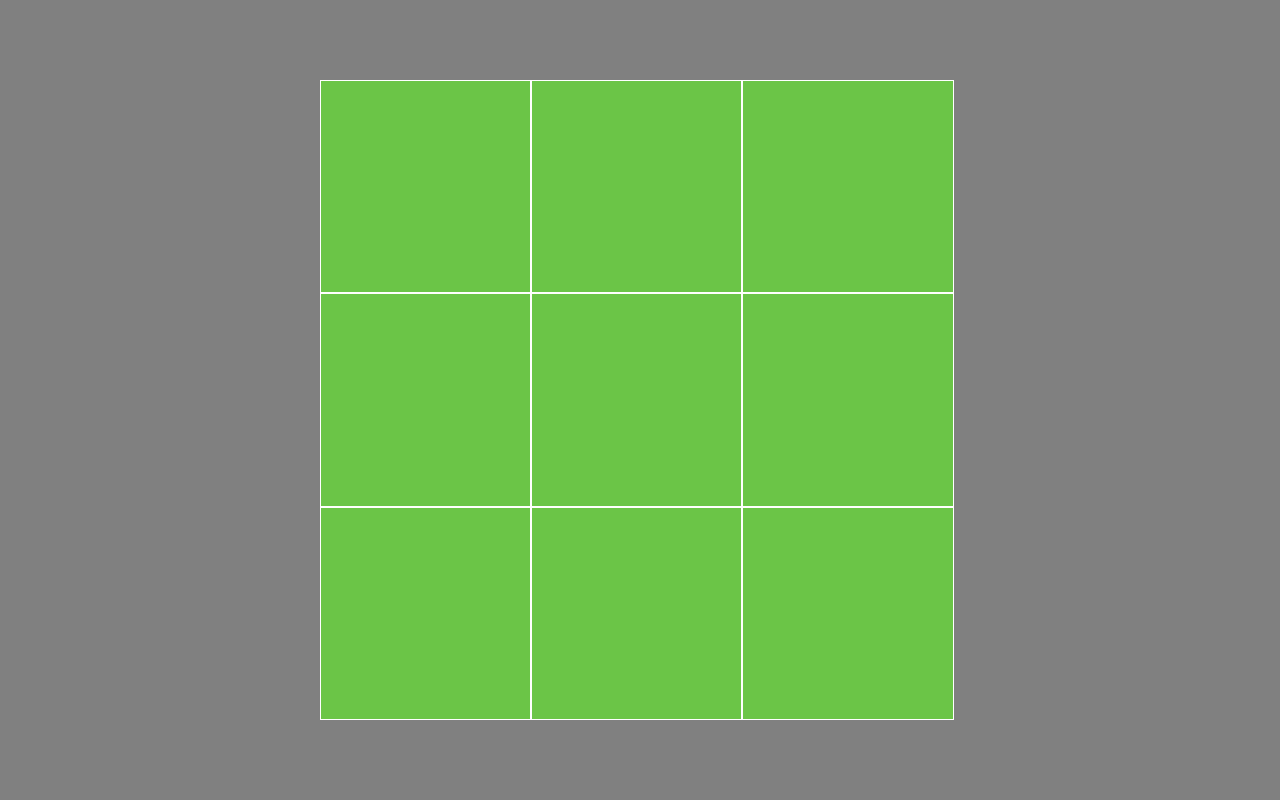
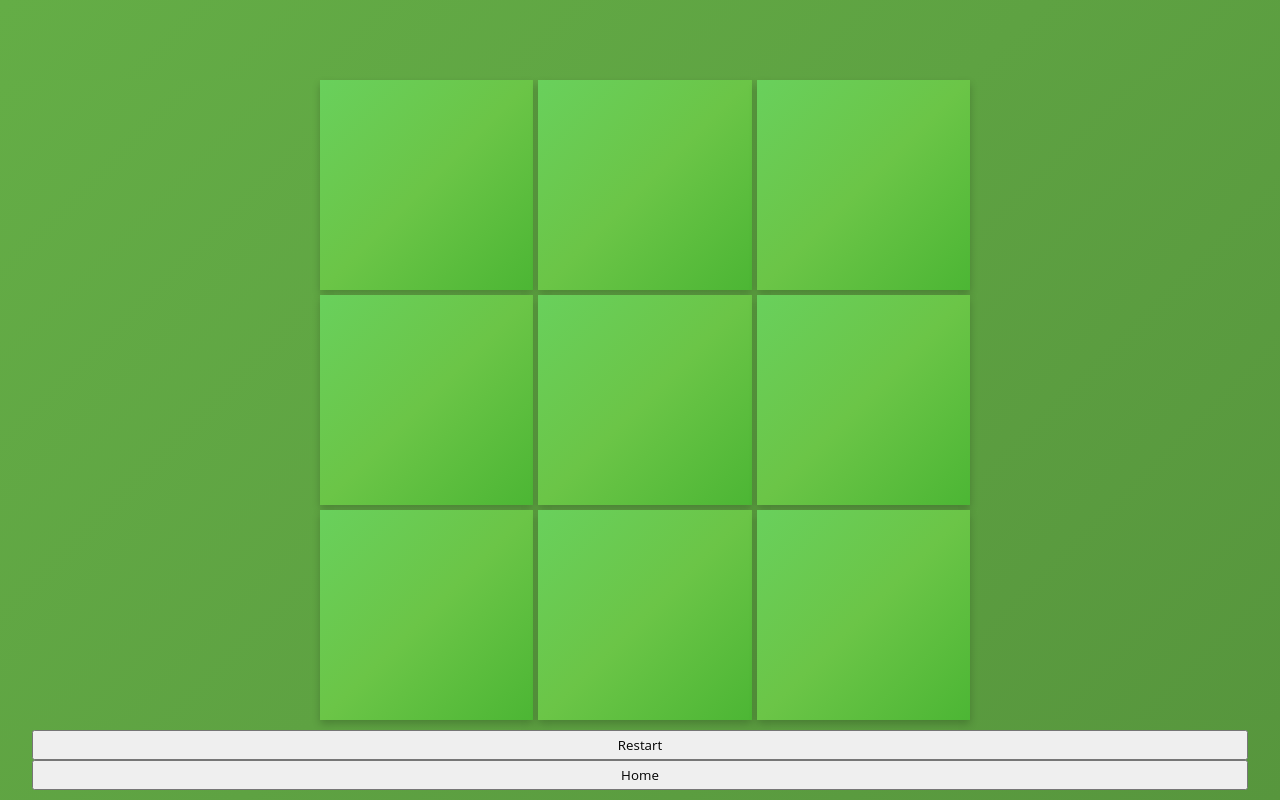
Before and after one commit to danielabe/tic-tac-toe, a plain HTML site: page index.html in a window 1280 px wide. Drawn offline with Linux system fonts and the light colour scheme.

Commit message:
background game

```diff
--- a/index.html
+++ b/index.html
@@ -29,12 +29,16 @@
                 <div id="c8" class="cell"></div>
                 <div id="c9" class="cell"></div>
             </div>
+            <div class="btns-game">
+                <button class="btn-game">Restart</button>
+                <button class="btn-game">Home</button>
+            </div>
             <div id="dkImg" class="dark-image none">
                 <div id="modal" class="modal">
                     <p id="winnerMsg" class="winner-msg"></p>
                     <img class="trophy" src="styles/images/trophy.png" alt="">
-                    <button class="btn">Play again <i class="fas fa-gamepad"></i></button>
-                    <button class="btn">Home <i class="fas fa-home"></i></button>
+                    <button class="btn-modal">Play again <i class="fas fa-gamepad"></i></button>
+                    <button class="btn-modal">Home <i class="fas fa-home"></i></button>
                 </div>
             </div>
         </section>
--- a/styles/styles.scss
+++ b/styles/styles.scss
@@ -10,7 +10,8 @@
 
 .board {
     display: grid;
-    grid-template: repeat(3, 1fr)/33% 33% 33%;
+    grid-template: repeat(3, 1fr)/33.33% 33.33% 33.33%;
+    grid-gap: 5px;
     width: 80vmin;
     height: 80vmin;
 }
@@ -19,8 +20,11 @@
     display: flex;
     align-items: center;
     justify-content: space-around;
-    border: 1px solid white;
-    background: rgb(107, 197, 71);
+    /* border: 1px solid #d9e0a1; */
+    box-shadow: 0 4px 8px 0 rgba(0, 0, 0, 0.2);
+    background: #6bc547;
+    background: rgb(105,208,92);
+background: linear-gradient(135deg, rgba(105,208,92,1) 0%, rgba(107,197,71,1) 50%, rgba(76,182,52,1) 100%);
    /*  background: rgb(86, 155, 59); */
     /* background: rgb(78, 139, 54); */
     /* background: rgb(54, 54, 139); */
@@ -56,22 +60,25 @@ main {
     display: flex;
     align-items: center;
     height: 100vh;
-    background: grey;
+    background: #5ea242;
+    background: rgb(100,173,70);
+    background: linear-gradient(135deg, rgba(100,173,70,1) 0%, rgba(94,162,66,1) 50%, rgba(87,150,61,1) 100%);
 }
 
 .game {
     display: flex;
     justify-content: space-around;
-    background: gray;
+    background: #5ea242;
+    background: linear-gradient(135deg, rgba(100,173,70,1) 0%, rgba(94,162,66,1) 50%, rgba(87,150,61,1) 100%);
 }
 
-.btn {
+.btn-modal {
     width: 95%;
     height: 30px;
     margin-bottom: 5px;
     border: none;
     border-radius: 4px;
-    background: rgb(121, 58, 204);
+    background: #793acc;
     &:hover {
         cursor: pointer;
     }
@@ -92,6 +99,16 @@ main {
     margin-bottom: 10px;
 }
 
+.btns-game {
+    position: absolute;
+    bottom: 10px;
+    width: 95%;
+}
+
+.btn-game {
+    height: 30px;
+}
+
 .none {
     display: none;
 }
```
Also changed, not shown: styles/styles.css, 1 other file.
